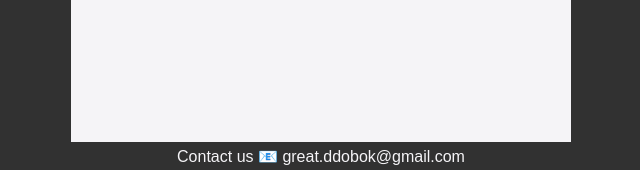
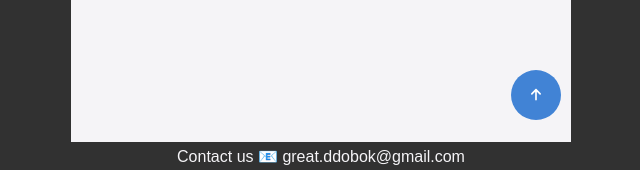
Before and after one commit to SeokyoungYou/DDobok-frontend, a React (Create React App) app: page / in a window 1280 px wide. Shown: the part 600-770 px from the top of the page, without its empty margins (319-959 px from the left). Built offline with nearby package versions, Linux system fonts and the light colour scheme; no server answers.

Commit message:
feat: implement top scrolling and floating button

```diff
--- /dev/null
+++ b/src/components/FloatingBtn.tsx
@@ -0,0 +1,29 @@
+import { FontAwesomeIcon } from "@fortawesome/react-fontawesome";
+import React from "react";
+import styled from "styled-components";
+import { faArrowUp } from "@fortawesome/free-solid-svg-icons";
+
+interface IFloatingBtn {
+  scrollToTop: () => void;
+}
+const FloatingBtn: React.FC<IFloatingBtn> = ({ scrollToTop }) => {
+  return (
+    <Wrapper onClick={scrollToTop}>
+      <FontAwesomeIcon icon={faArrowUp} />
+    </Wrapper>
+  );
+};
+
+export default FloatingBtn;
+
+const Wrapper = styled.button`
+  position: fixed;
+  bottom: 80px;
+  border: none;
+  width: 50px;
+  height: 50px;
+  border-radius: 25px;
+  background-color: ${(props) => props.theme.pointBlue};
+  color: white;
+  cursor: pointer;
+`;
--- a/src/components/Gi/GiItem.tsx
+++ b/src/components/Gi/GiItem.tsx
@@ -3,7 +3,6 @@ import React, { useCallback, useEffect, useState } from "react";
 import styled from "styled-components";
 import { CacheApiServer } from "../../api/CacheApiServer";
 import { Brand, Gi } from "../../type/types";
-
 import { faHome } from "@fortawesome/free-solid-svg-icons";
 import { faInstagram } from "@fortawesome/free-brands-svg-icons";
 import { numberWithCommas } from "../../utlis/util-fn";
--- a/src/routes/Home.tsx
+++ b/src/routes/Home.tsx
@@ -1,18 +1,27 @@
-import React from "react";
+import React, { useRef } from "react";
 import { RecoilRoot } from "recoil";
 import styled from "styled-components";
 import Filters from "../components/Filters/Filters";
+import FloatingBtn from "../components/FloatingBtn";
 import Footer from "../components/Footer";
 import GiItems from "../components/Gi/GiItems";
 import Header from "../components/Header";
 
 const Home: React.FC = () => {
+  const topScrollRef = useRef<HTMLDivElement>({} as HTMLDivElement);
+
+  const scrollToTop = () => {
+    topScrollRef.current?.scrollIntoView({ behavior: "smooth" });
+  };
+
   return (
     <RecoilRoot>
       <Header />
       <ContentsWrapper>
+        <TopScrollPosition ref={topScrollRef} />
         <Filters />
         <GiItems />
+        <FloatingBtn scrollToTop={scrollToTop} />
       </ContentsWrapper>
       <Footer />
     </RecoilRoot>
@@ -22,11 +31,15 @@ const Home: React.FC = () => {
 export default Home;
 
 const ContentsWrapper = styled.div`
+  position: relative;
   height: 83%;
   display: flex;
   flex-direction: column;
-  align-items: center;
+  align-items: flex-end;
+  /* align-items: center; */
   overflow: scroll;
   background-color: ${(props) => props.theme.bgLight};
   padding: 10px;
 `;
+
+const TopScrollPosition = styled.div``;
```
